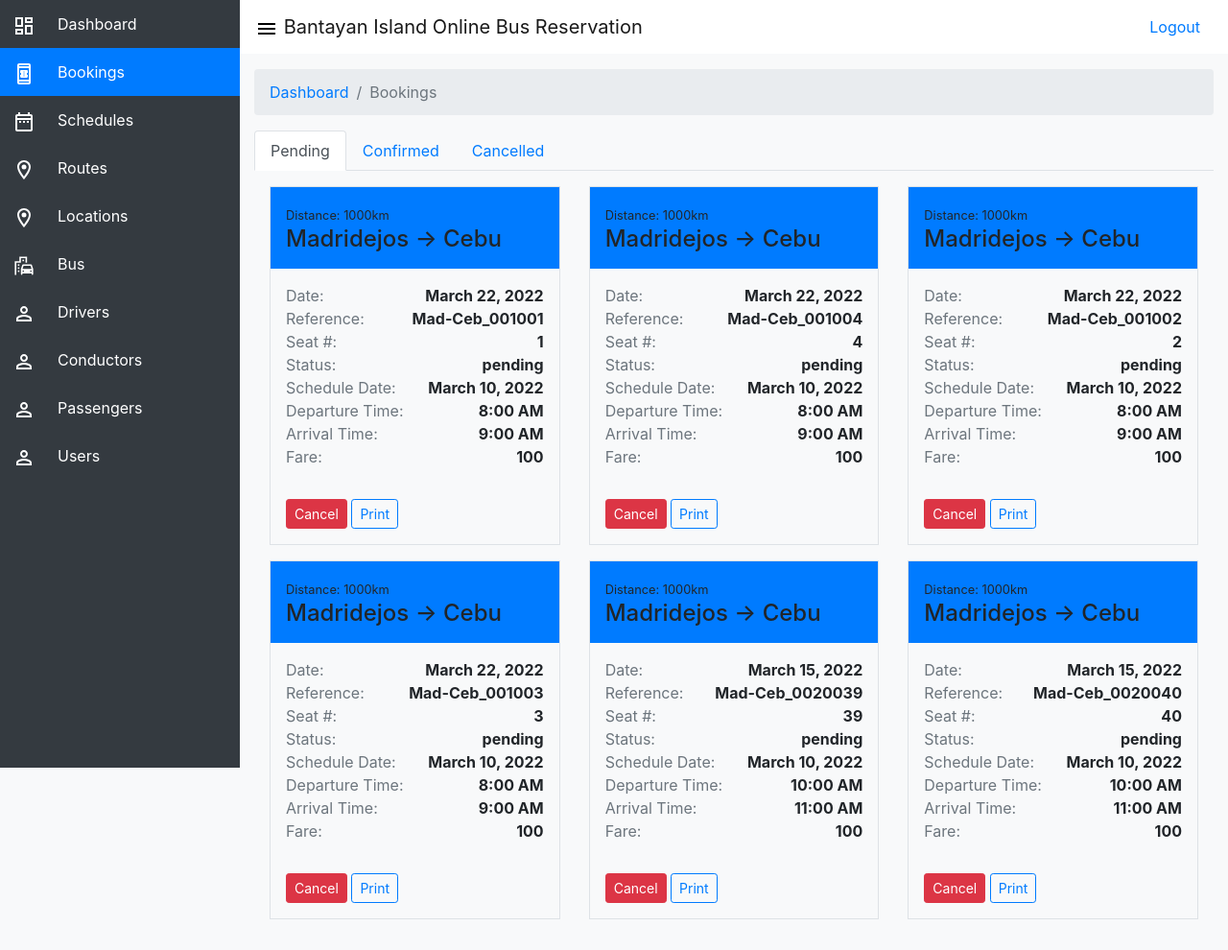
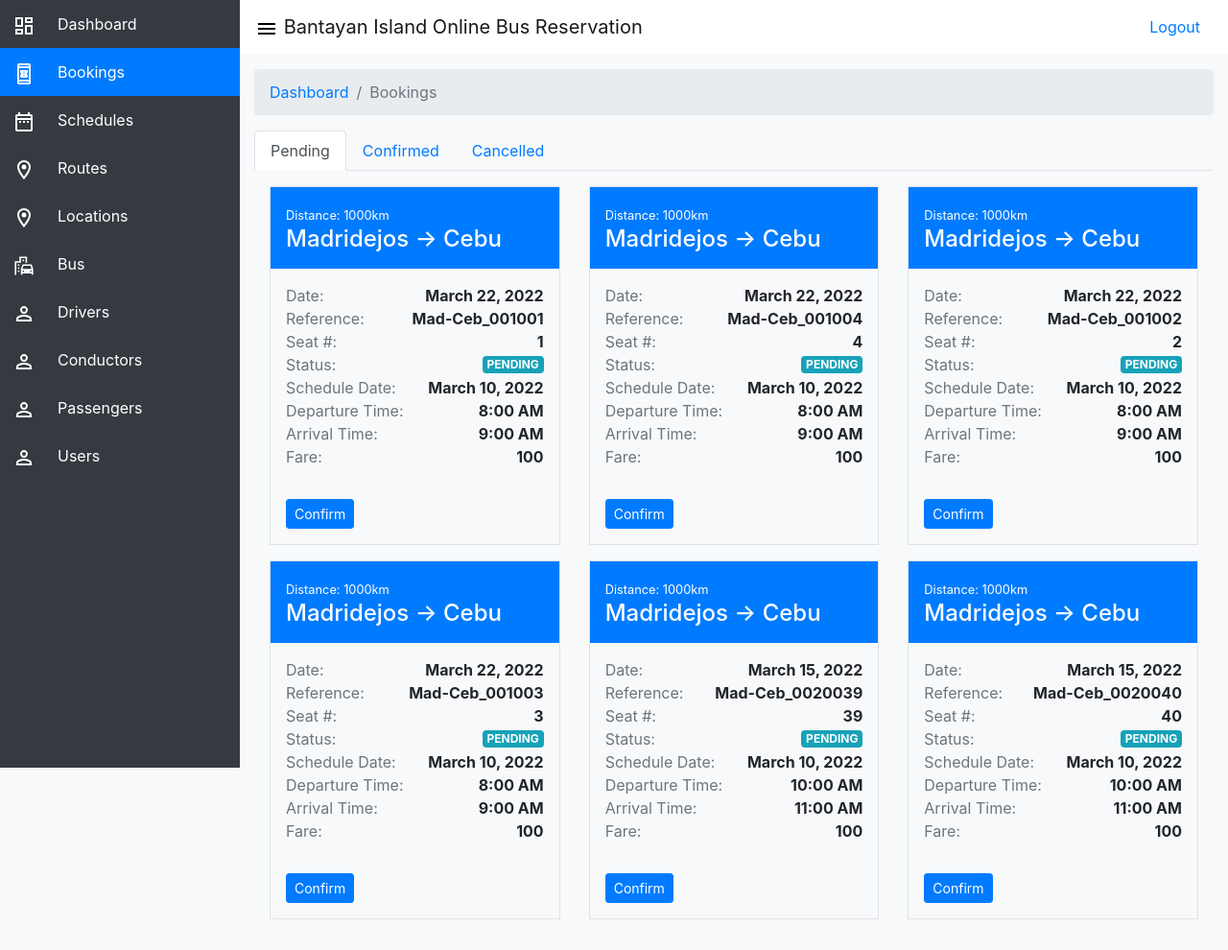
Before and after one commit to arethey/mcc_bus, a PHP site: page /ceres/admin/index.php?page=booking in a window 1280 px wide. Shown: the whole page at 96% size. Run offline with PHP 8.4, Linux system fonts and the light colour scheme; a user stored in the database is signed in; data comes from the database, SQL or seed files in the repository.

Commit message:
update booking status

```diff
--- a/admin/pages/booking.php
+++ b/admin/pages/booking.php
@@ -46,7 +46,7 @@
                                 <div class="col-md-4 mb-3">
                                     <div class="border bg-light">
                                         <div id="<?php echo 'print_'.$row['book_id'] ?>">
-                                            <div class="bg-primary p-3">
+                                            <div class="bg-primary text-white p-3">
                                                 <small><?php echo 'Distance: '.$row['distance'] ?></small>
                                                 <h4 class="mb-0">
                                                     <?php echo $route_from["location_name"].' &#x2192; '.$route_to["location_name"] ?>
@@ -68,7 +68,7 @@
                                                 </p>
                                                 <p class="mb-0 d-flex align-items-center justify-content-between">
                                                     <span class="text-muted">Status:</span>
-                                                    <span class="font-weight-bold"><?php echo $row['payment_status'] ?></span>
+                                                    <span class="font-weight-bold text-uppercase badge badge-info"><?php echo $row["payment_status"] ?></span>
                                                 </p>
                                                 <p class="mb-0 d-flex align-items-center justify-content-between">
                                                     <span class="text-muted">Schedule Date:</span>
@@ -90,8 +90,7 @@
                                         </div>
 
                                         <div class="p-3">
-                                            <button class="btn btn-sm btn-danger" onclick="cancelBook('<?php echo $row['book_id'] ?>')">Cancel</button>
-                                            <button class="btn btn-sm btn-outline-primary" onclick="PrintElem('<?php echo 'print_'.$row['book_id'] ?>')">Print</button>
+                                            <button class="btn btn-sm btn-primary" onclick="confirmBook('<?php echo $row['book_id'] ?>')">Confirm</button>
                                         </div>
                                     </div>
                                 </div>
@@ -106,7 +105,7 @@
                 <?php
                     foreach ($bookings as &$row)
                     {
-                        if($row['payment_status'] == 'confirm')
+                        if($row['payment_status'] == 'confirmed')
                         {
                             $route_from = $new_location->getById($row['route_from']);
                             $route_to = $new_location->getById($row['route_to']);
@@ -115,7 +114,7 @@
                                 <div class="col-md-4 mb-3">
                                     <div class="border bg-light">
                                         <div id="<?php echo 'print_'.$row['book_id'] ?>">
-                                            <div class="bg-primary p-3">
+                                            <div class="bg-primary text-white p-3">
                                                 <small><?php echo 'Distance: '.$row['distance'] ?></small>
                                                 <h4 class="mb-0">
                                                     <?php echo $route_from["location_name"].' &#x2192; '.$route_to["location_name"] ?>
@@ -137,7 +136,7 @@
                                                 </p>
                                                 <p class="mb-0 d-flex align-items-center justify-content-between">
                                                     <span class="text-muted">Status:</span>
-                                                    <span class="font-weight-bold"><?php echo $row['payment_status'] ?></span>
+                                                    <span class="font-weight-bold text-uppercase badge badge-success"><?php echo $row['payment_status'] ?></span>
                                                 </p>
                                                 <p class="mb-0 d-flex align-items-center justify-content-between">
                                                     <span class="text-muted">Schedule Date:</span>
@@ -156,10 +155,6 @@
                                                     <span class="font-weight-bold"><?php echo $row['fare'] ?></span>
                                                 </p>
                                             </div>
-                                        </div>
-
-                                        <div class="p-3">
-                                            <button class="btn btn-sm btn-outline-primary" onclick="PrintElem('<?php echo 'print_'.$row['book_id'] ?>')">Print</button>
                                         </div>
                                     </div>
                                 </div>
@@ -183,7 +178,7 @@
                                 <div class="col-md-4 mb-3">
                                     <div class="border bg-light">
                                         <div id="<?php echo 'print_'.$row['book_id'] ?>">
-                                            <div class="bg-primary p-3">
+                                            <div class="bg-primary text-white p-3">
                                                 <small><?php echo 'Distance: '.$row['distance'] ?></small>
                                                 <h4 class="mb-0">
                                                     <?php echo $route_from["location_name"].' &#x2192; '.$route_to["location_name"] ?>
@@ -205,7 +200,7 @@
                                                 </p>
                                                 <p class="mb-0 d-flex align-items-center justify-content-between">
                                                     <span class="text-muted">Status:</span>
-                                                    <span class="font-weight-bold"><?php echo $row['payment_status'] ?></span>
+                                                    <span class="font-weight-bold text-uppercase badge badge-danger"><?php echo $row['payment_status'] ?></span>
                                                 </p>
                                                 <p class="mb-0 d-flex align-items-center justify-content-between">
                                                     <span class="text-muted">Schedule Date:</span>
@@ -235,3 +230,30 @@
         </div>
     </div>
 </div>
+
+<script>
+    function confirmBook(id)
+    {
+        if(confirm("Are you sure to confirm this booking?")){
+            $.ajax({
+                cache: false,
+                data: {
+                    type: 2,
+                    id,
+                    payment_status: 'confirmed'
+                },
+                type: "post",
+                url: "../controllers/update-booking.php",
+                success: function(dataResult) {
+                    var dataResult = JSON.parse(dataResult);
+                    if (dataResult.statusCode == 200) {
+                        alert("Booking confirmed successfully.");
+                        location.reload();
+                    } else {
+                        alert(dataResult.title);
+                    }
+                },
+            });
+        }
+    }
+</script>
--- a/controllers/cancel-booking.php
+++ b/controllers/update-booking.php
@@ -6,7 +6,7 @@
     if(count($_POST)>0){
         if($_POST['type']==2){
             $id=$_POST['id'];
-            $payment_status='cancel';
+            $payment_status=$_POST['payment_status'];
 
             $sql = "UPDATE `tblbook` SET `payment_status`='$payment_status' WHERE id=$id";
             if (mysqli_query($conn, $sql)) {
```
Also changed, not shown: account.php (+8 -7 lines).
